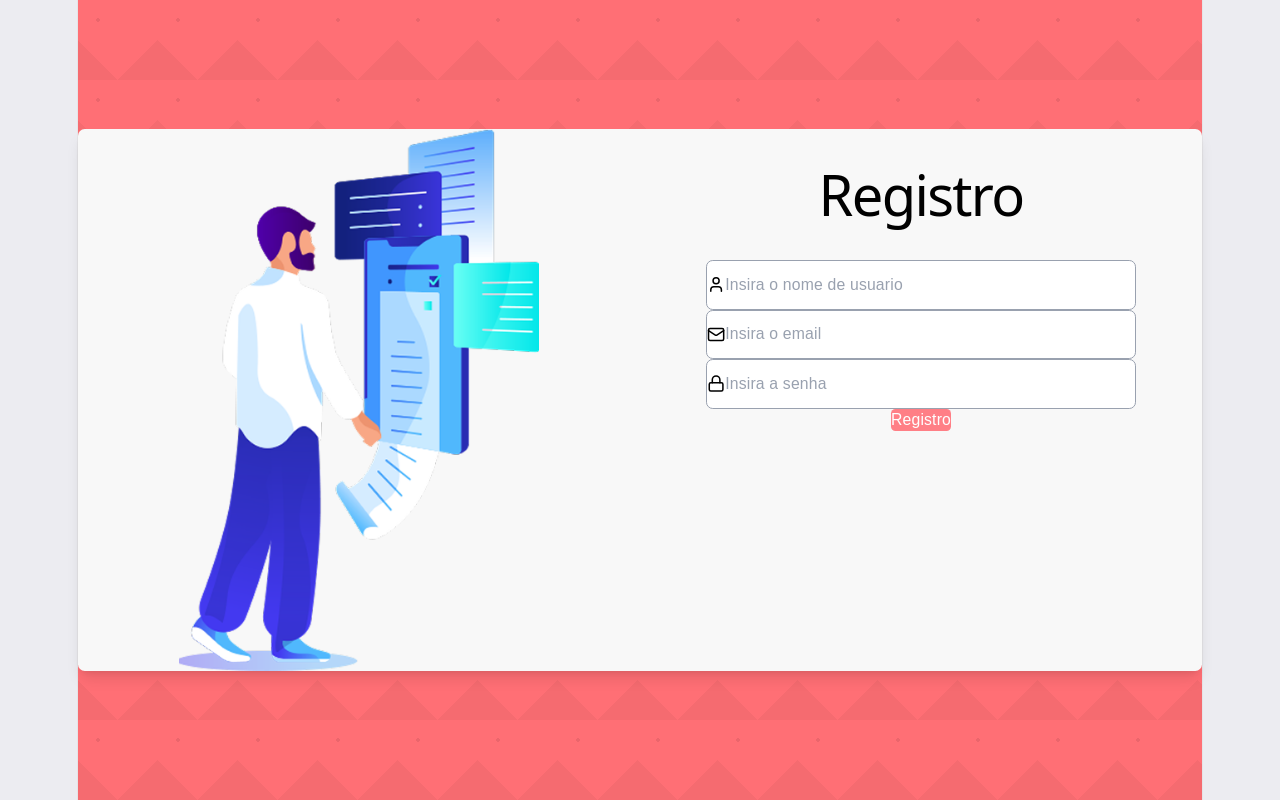
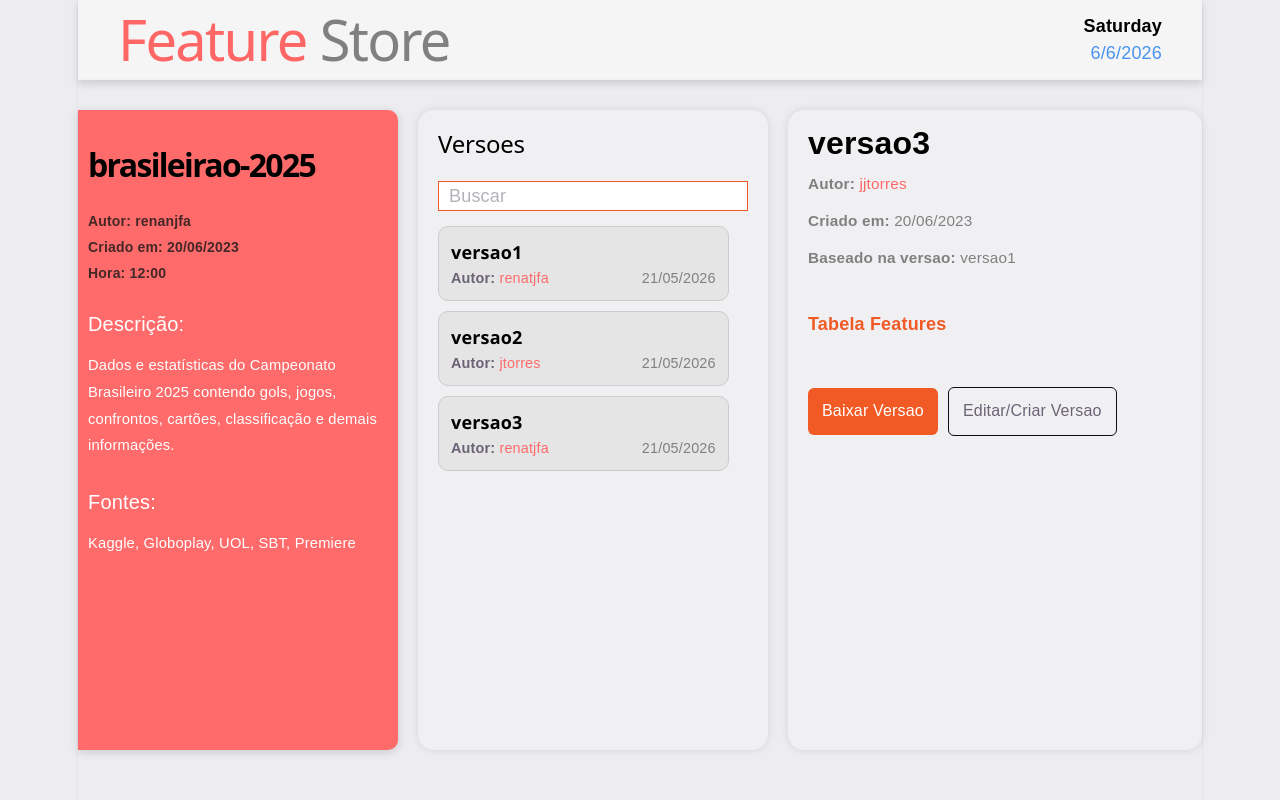
Before and after one commit to renanjfa/trabalho_bd1, a React app in the folder featurestore/frontend/: page / in a window 1280 px wide. Built offline with nearby package versions, Linux system fonts and the light colour scheme; the HTML template or start-up script is replaced by a standard one.

Commit message:
VersaoDetalhes component

```diff
--- a/featurestore/frontend/src/App.jsx
+++ b/featurestore/frontend/src/App.jsx
@@ -8,7 +8,7 @@ import DatasetPage from "./screens/DatasetPage";
 function App() {
   return (
     <Routes>
-      <Route path="/" element={<Registro />} />
+      <Route path="/" element={<DatasetPage />} />
       <Route path="/registro" element={<Registro />} />
       <Route path="/login" element={<Login />} />
       <Route path="/minha-area" element={<MinhaArea />} />
--- /dev/null
+++ b/featurestore/frontend/src/components/VersaoDetalhes.jsx
@@ -0,0 +1,51 @@
+import React from "react";
+import "./style/VersaoDetalhes.css";
+
+export default function VersaoDetalhes() {
+
+    return (
+        <section className="details">
+
+            {/* OBS: RECEBER TITULO DO BANCO */}
+            <div>
+                <strong className="titulo-dataset" >versao3</strong>
+            </div>
+
+            {/* OBS: RECEBER AUTOR e CREATED ON DO BANCO */}
+            <div className="gap-author-data">
+                <p className="autor-nome">
+                    <strong className="created">Autor:</strong> jjtorres
+                </p>
+
+                <p className="created">
+                    <strong>Criado em: </strong>20/06/2023
+                </p>
+
+                <p className="created">
+                    <strong>Baseado na versao: </strong>versao1
+                </p>
+            </div>
+
+            {/* OBS: RECEBER DESCRICAO e FONTES DO BANCO */}
+            <div className="gap-descricao-fontes">
+                <h3>Tabela Features</h3>
+
+
+            </div>
+
+            {/* OBS:  */}
+            <div>
+
+                <button className="versions-btn">
+                    Baixar Versao
+                </button>
+                <span>
+                    <button className="editar-versao">
+                        Editar/Criar Versao
+                    </button>
+                </span>
+            </div>
+
+        </section>
+    )
+}
--- /dev/null
+++ b/featurestore/frontend/src/components/style/VersaoDetalhes.css
@@ -0,0 +1,91 @@
+.datasets,
+.details {
+  background: #f0f0f3;
+  border-radius: 16px;
+  padding: 20px;
+  box-shadow: 0 0 8px rgba(0,0,0,.1);
+}
+
+.details {
+  display: flex;
+  flex-direction: column;
+  align-items: start;
+  gap: 10px;
+}
+
+.gap-author-data {
+    display: flex;
+    flex-direction: column;
+    align-items: start;
+    gap: 1px;
+    color:gray;
+    font-size:85%;
+}
+
+.titulo-dataset {
+    color:black;
+    align-self: left;
+    font-size:xx-large;
+}
+
+.add-btn,
+.versions-btn {
+  background: #f15a24;
+  color: white;
+  border: none;
+  padding: 10px 14px;
+  border-radius: 6px;
+  cursor: pointer;
+}
+
+.details h3 {
+  color: #f15a24;
+  margin-top: 30px;
+  margin-bottom: 10px;
+  font-weight: bold;
+}
+
+.created {
+  color: gray;
+  margin-top: 10px;
+}
+
+.versions-btn {
+  margin-top: 30px;
+  align-self: center;
+  font-size:medium;
+  margin-right: 10px;
+}
+
+.editar-versao {
+  margin-top: 30px;
+  align-self: center;
+  font-size:medium;
+  margin-right: 10px;
+  background-color: #f0f0f3;
+  padding: 10px 14px;
+  border-width: 1px;
+  border-color: #0e0d0d;
+  border-radius: 6px;
+  cursor: pointer;
+
+}
+
+.autor-nome {
+    color: #ff6666;
+}
+
+.gap-descricao-fontes {
+    display: flex;
+    flex-direction: column;
+    align-items:start;
+    gap: 0px;
+}
+
+.descricao-text {
+    text-align:start;
+    font-size: 82%;
+    word-break: break-word;
+    overflow-wrap: break-word;
+    max-width: 100%;
+}
--- a/featurestore/frontend/src/screens/DatasetPage.jsx
+++ b/featurestore/frontend/src/screens/DatasetPage.jsx
@@ -4,6 +4,7 @@ import "./style/DatasetPage.css";
 import Header from "../components/Header";
 import DatasetPageDetails from '../components/DatasetPageDetails';
 import ListaVersoes from "../components/ListaVersoes";
+import VersaoDetalhes from "../components/VersaoDetalhes";
 
 
 export default function DatasetPage() {
@@ -47,6 +48,8 @@ export default function DatasetPage() {
 
                 <ListaVersoes versoes={versoes}/>
 
+                <VersaoDetalhes />
+
             </div>
 
         </div>
```
